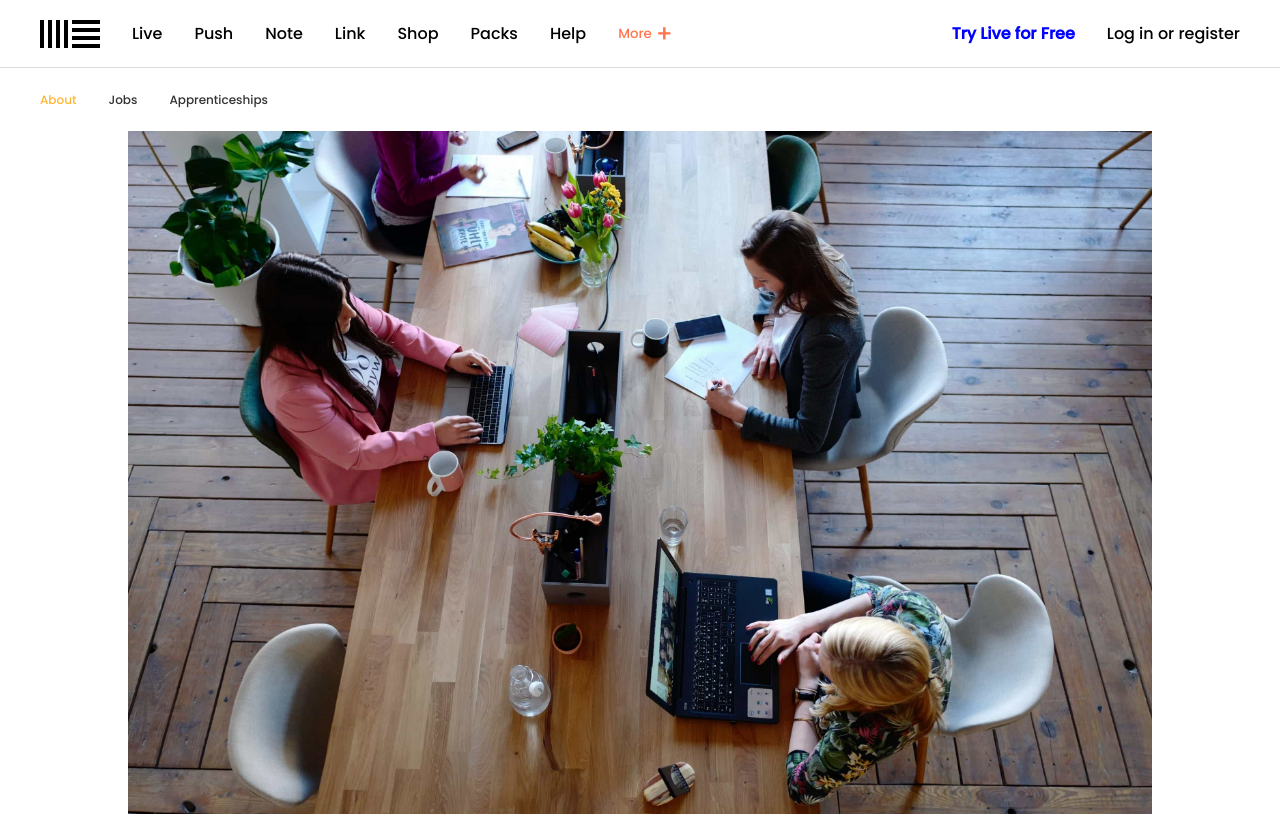
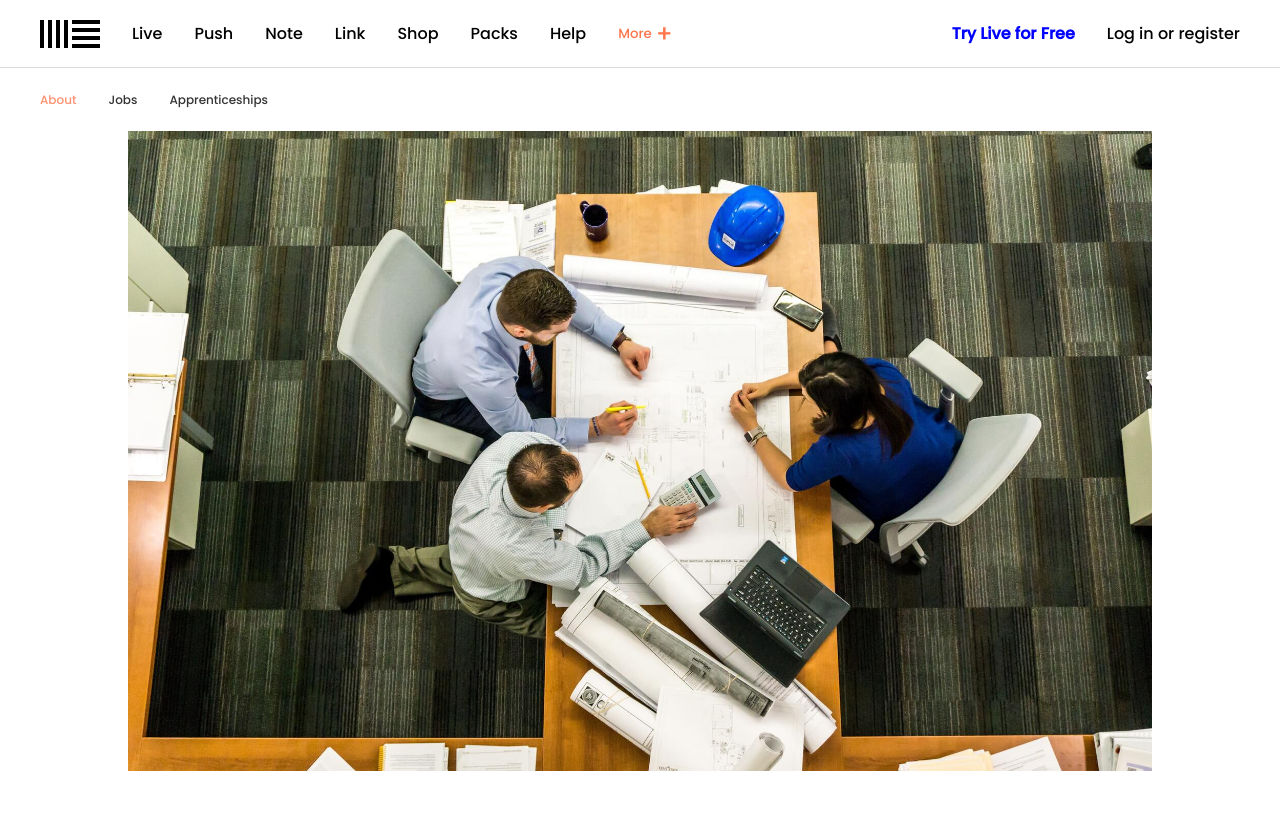
Before and after one commit to mdtagg/Ableton, a React (Vite) app: page /jobs in a window 1280 px wide. Shown: the top 816 px of the page. Built offline with nearby package versions, Linux system fonts and the light colour scheme.

Commit message:
added routes to secondary header

```diff
--- a/package.json
+++ b/package.json
@@ -11,7 +11,8 @@
   },
   "dependencies": {
     "react": "^18.2.0",
-    "react-dom": "^18.2.0"
+    "react-dom": "^18.2.0",
+    "react-router-dom": "^6.15.0"
   },
   "devDependencies": {
     "@iconify/react": "^4.1.1",
--- a/src/App.tsx
+++ b/src/App.tsx
@@ -2,8 +2,10 @@ import PrimaryNav from "./components/PrimaryNav"
 import SecondaryNav from "./components/SecondaryNav"
 import About from "./Pages/About"
 import Footer from "./components/Footer"
+import Jobs from "./Pages/Jobs"
 import { useState,useEffect } from 'react'
 import MoreDropdown from "./components/MoreDropdown"
+import { BrowserRouter,Routes, Route, Link } from "react-router-dom"
 
 function App() {
 
@@ -30,7 +32,10 @@ function App() {
       </header>
       <SecondaryNav/>
       <main>
-        <About/>
+        <Routes>
+          <Route path="/" element={<About/>} />
+          <Route path="jobs" element={<Jobs/>} />
+        </Routes>
       </main>
       <Footer/>
     </>
--- /dev/null
+++ b/src/Pages/Jobs/index.tsx
@@ -0,0 +1,16 @@
+
+
+const Jobs = () => {
+    return (
+        <>
+            <img
+                src="/src/Assets/pexels-pixabay-416405_2000x1250.jpg"
+                height="100%"
+                width="100%"
+            ></img>
+
+        </>
+    )
+}
+
+export default Jobs
--- a/src/components/PrimaryNav/index.css
+++ b/src/components/PrimaryNav/index.css
@@ -1,8 +1,4 @@
 
-#primary-nav  * {
-    /* font-size: 1rem;
-    font-weight:500; */
-}
 
 .more-button {
     display:flex;
--- a/src/components/SecondaryNav/index.css
+++ b/src/components/SecondaryNav/index.css
@@ -9,3 +9,12 @@
     background-color: white;
     opacity:.8;
 }
+
+.orange {
+    color:var(--title-orange)
+}
+
+/* .nav-about {
+    color:var(--title-orange);
+    text-decoration: none;
+} */
--- a/src/components/SecondaryNav/index.tsx
+++ b/src/components/SecondaryNav/index.tsx
@@ -1,13 +1,34 @@
 import "./index.css"
+import { Link } from "react-router-dom"
+import { useState } from "react"
 
 const SecondaryNav = () => {
+
+    const [ headerRoute,setHeaderRoute ] = useState('about')
+
+    const handleSwitch = (e:React.MouseEvent<HTMLAnchorElement, MouseEvent>) => {
+        const target = e.target as HTMLElement
+        const value = target.dataset.link as string
+        setHeaderRoute(value)
+    }
+
     return (
         <nav id="secondary-nav">
             <ul
                 className="nav-list"
             >
-                <li><a style={{"color":"orange"}}>About</a></li>
-                <li><a>Jobs</a></li>
+                <Link
+                    to="/"
+                    data-link="about"
+                    onClick={(e) => handleSwitch(e)}
+                    className={headerRoute === "about" ? "orange" : ""}
+                >About</Link>
+                <Link
+                    to="/jobs"
+                    data-link="jobs"
+                    onClick={(e) => handleSwitch(e)}
+                    className={headerRoute === "jobs" ? "orange" : ""}
+                >Jobs</Link>
                 <li><a>Apprenticeships</a></li>
             </ul>
         </nav>
--- a/src/index.css
+++ b/src/index.css
@@ -25,6 +25,8 @@ svg {
 }
 
 a {
+  all:unset;
+
   background: none;
   border:0px;
   cursor:pointer;
--- a/src/main.tsx
+++ b/src/main.tsx
@@ -2,9 +2,12 @@ import React from 'react'
 import ReactDOM from 'react-dom/client'
 import App from './App.tsx'
 import './index.css'
+import { BrowserRouter } from "react-router-dom"
 
 ReactDOM.createRoot(document.getElementById('root')!).render(
   <React.StrictMode>
-    <App />
-  </React.StrictMode>,
+    <BrowserRouter>
+      <App />
+    </BrowserRouter>
+  </React.StrictMode>
 )
--- a/vite.config.ts
+++ b/vite.config.ts
@@ -4,5 +4,5 @@ import react from '@vitejs/plugin-react'
 // https://vitejs.dev/config/
 export default defineConfig({
   plugins: [react()],
-  base: '/mdtagg/Ableton'
+  // base: '/mdtagg/Ableton'
 })
```
Also changed, not shown: src/Assets/pexels-pixabay-416405_2000x1250.jpg (added), 1 other file (tests, documents, lock files or other folders).
